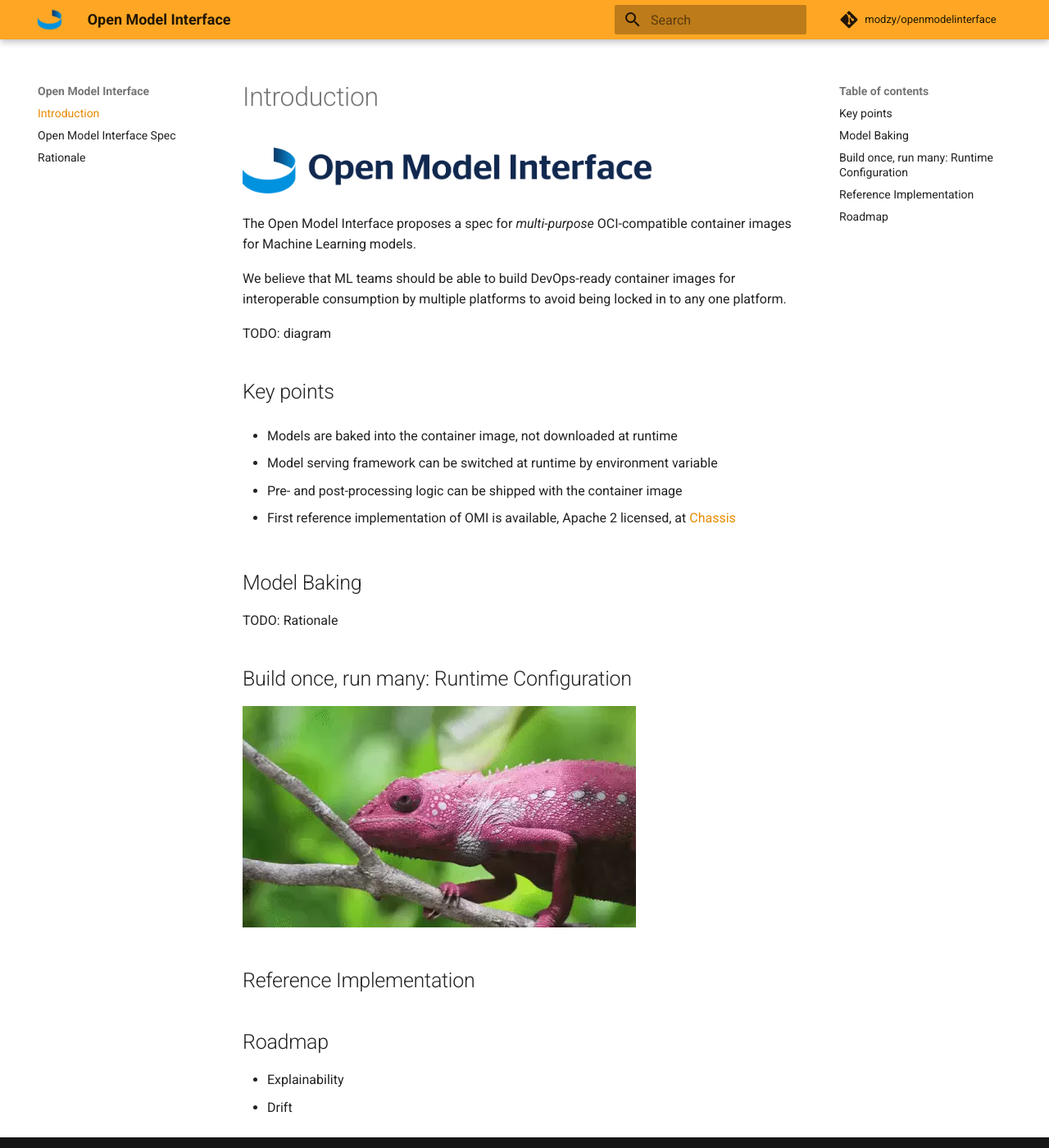
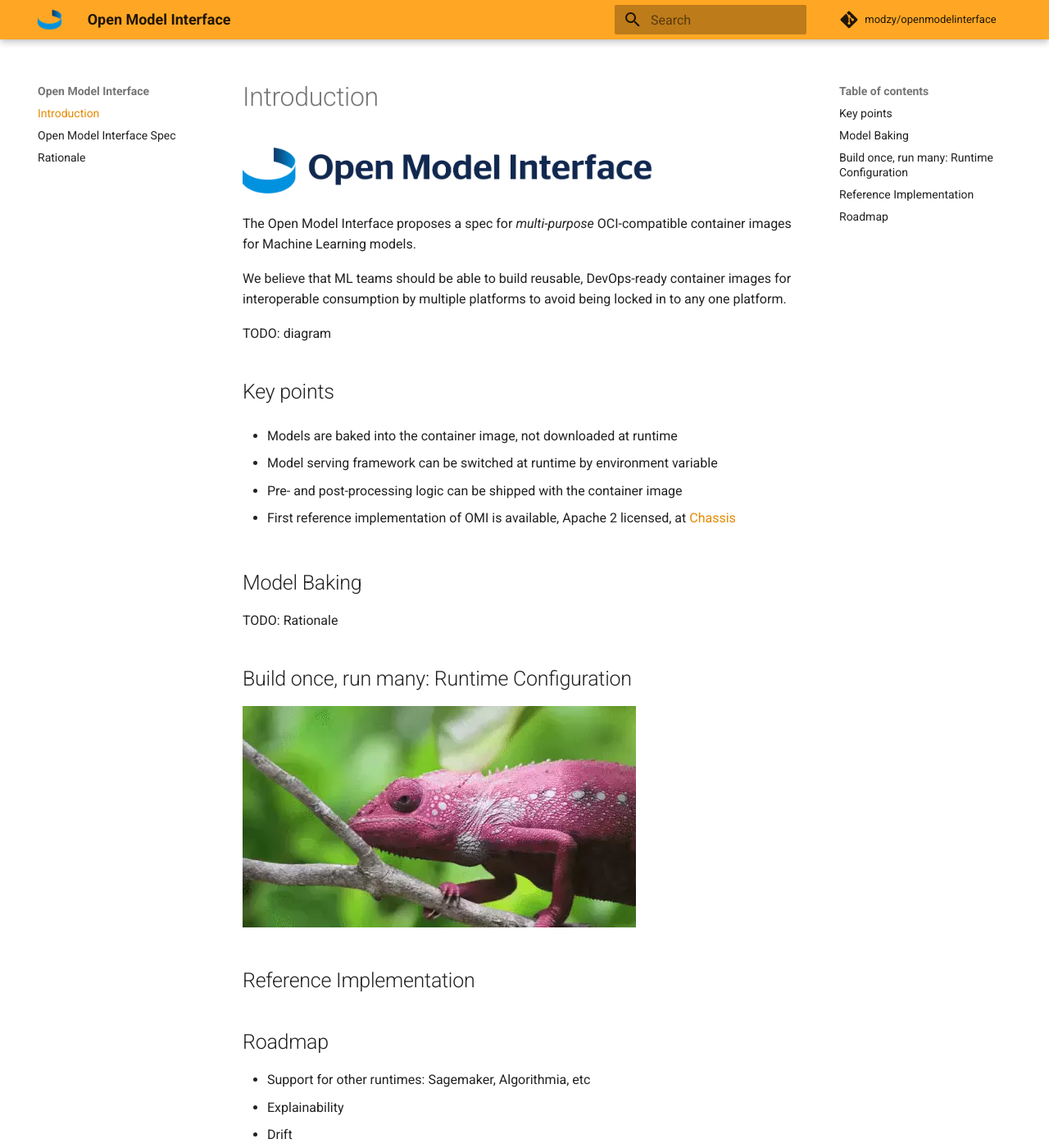
Before and after one commit to chassisml/openmodelinterface, an MkDocs documentation site: the page built from docs/index.md, in a window 1280 px wide and 1400 px high. Shown: the whole window at 82% size. Built offline with MkDocs 1.6.1 and Material for MkDocs 9.7.7, drawn with Linux system fonts in a browser that asks for light colours; comment, search, counter and statistics services are not loaded.

Commit message:
Update index.md

```diff
--- a/docs/index.md
+++ b/docs/index.md
@@ -4,7 +4,7 @@
 
 The Open Model Interface proposes a spec for _multi-purpose_ OCI-compatible container images for Machine Learning models.
 
-We believe that ML teams should be able to build DevOps-ready container images for interoperable consumption by multiple platforms to avoid being locked in to any one platform.
+We believe that ML teams should be able to build reusable, DevOps-ready container images for interoperable consumption by multiple platforms to avoid being locked in to any one platform.
 
 
 TODO: diagram
@@ -35,5 +35,6 @@ TODO: Rationale
 
 ## Roadmap
 
+* Support for other runtimes: Sagemaker, Algorithmia, etc
 * Explainability
 * Drift
```
